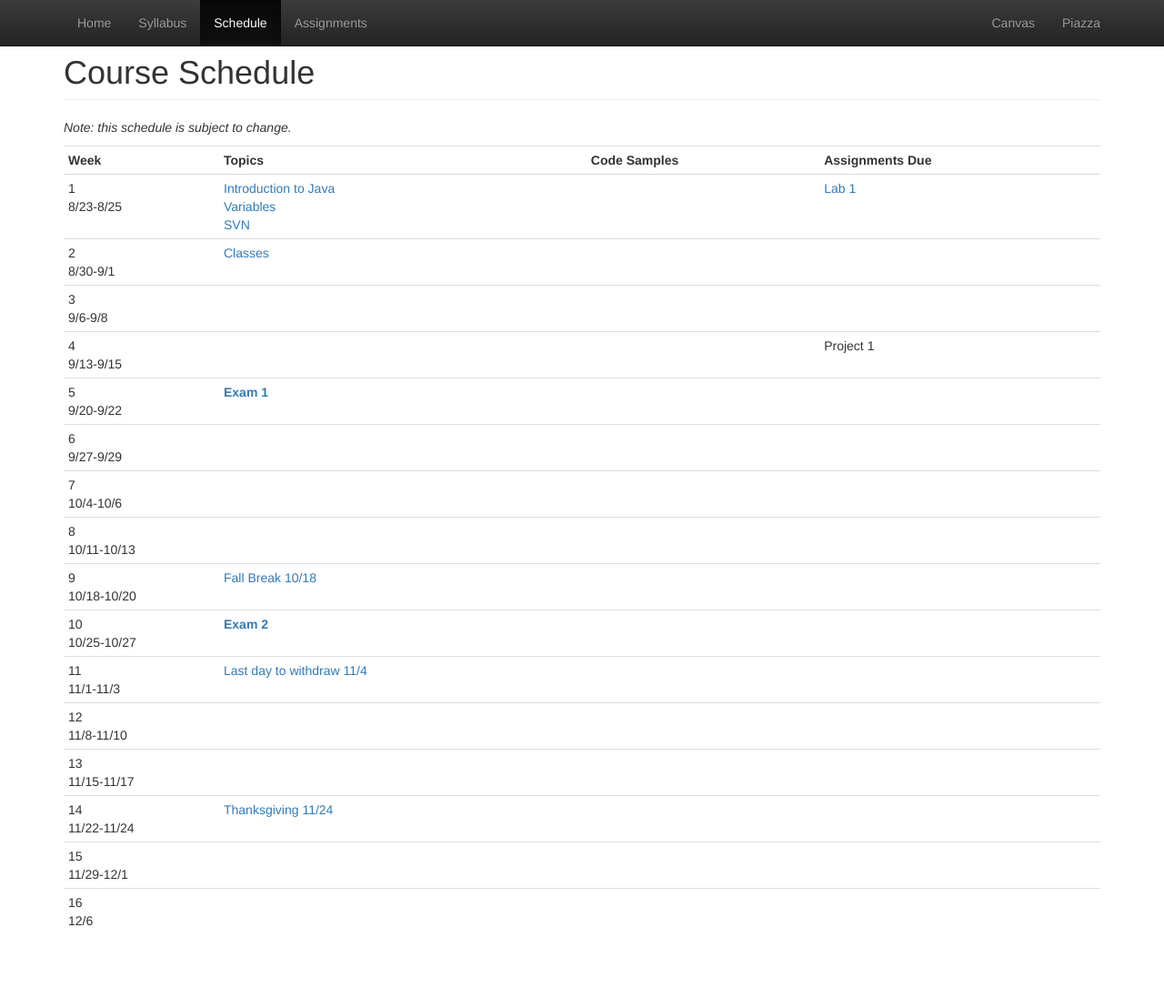
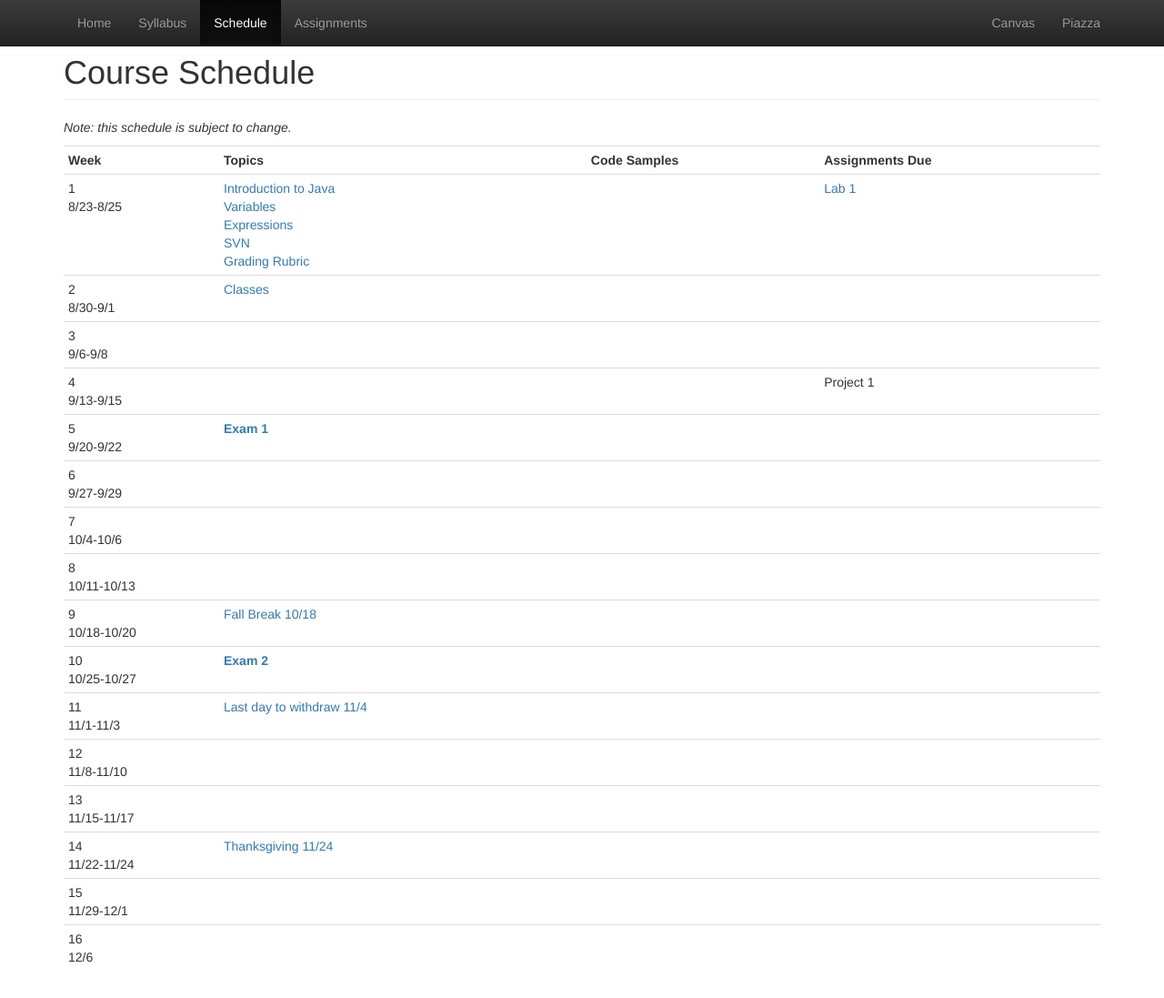
Before and after one commit to CS112-F16/cs112-f16.github.io, a Jekyll site: the page built from schedule.html, in a window 1280 px wide and 1107 px high. Shown: the top 1097 px of the window at 91% size. Built offline with Jekyll 4.4.1, drawn with Linux system fonts in a browser that asks for light colours.

Commit message:
add notes on expressions

```diff
--- a/schedule.html
+++ b/schedule.html
@@ -21,7 +21,9 @@
       <td>
         <a href="https://github.com/CS112-F16/notes/blob/master/intro.md">Introduction to Java</a><br/>
         <a href="https://github.com/CS112-F16/notes/blob/master/variables.md">Variables</a><br/>
-        <a href="https://github.com/CS112-F16/notes/blob/master/svn_guide.md">SVN</a>
+        <a href="https://github.com/CS112-F16/notes/blob/master/expressions.md">Expressions</a><br/>
+        <a href="https://github.com/CS112-F16/notes/blob/master/svn_guide.md">SVN</a><br/>
+        <a href="https://github.com/CS112-F16/notes/blob/master/grading_rubric.md">Grading Rubric</a>
       </td>
       <td></td>
       <td><a href="https://github.com/CS112-F16/labs/blob/master/lab1.md">Lab 1</a></td>
```
